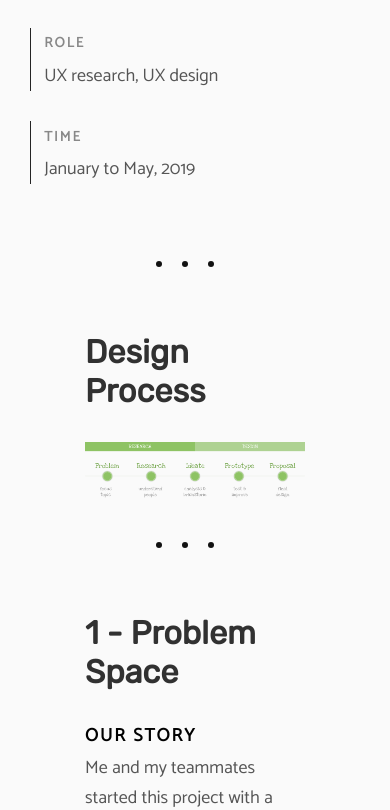
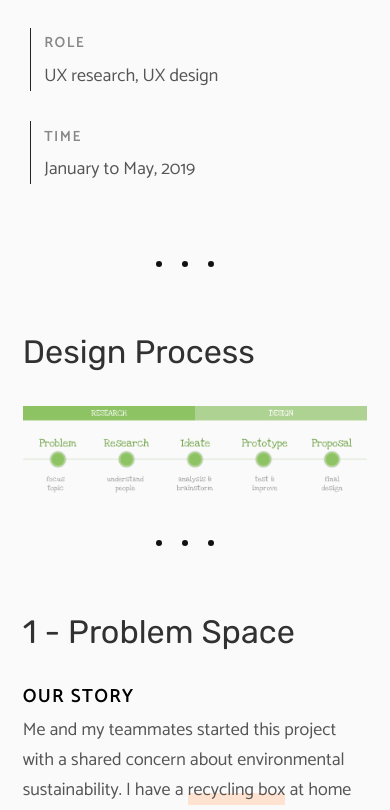
Before and after one commit to ChengWei1010/weichenglily, a React (Create React App) app: page /recycle in a window 390 px wide. Shown: the part 1176-1986 px from the top of the page. Built offline with nearby package versions, Linux system fonts and the light colour scheme; a web font is replaced by a local one.

Commit message:
update mobile view

```diff
--- a/src/index.css
+++ b/src/index.css
@@ -151,7 +151,7 @@ h1, h2{
   color: #313131;
   font-family: 'Rubik', sans-serif;
   line-height: 1.2em;
-  font-weight: 600;
+  font-weight: 500;
 }
 h1{
   font-size: 46px;
@@ -450,6 +450,10 @@ ol li::before {
     width: 100%;
     float: left;
   }
+  .width-60{
+    width: 94%;
+    padding: 0 3%;
+  }
   .project-block{
     width: 100%;
     margin: 2% 0;
```
